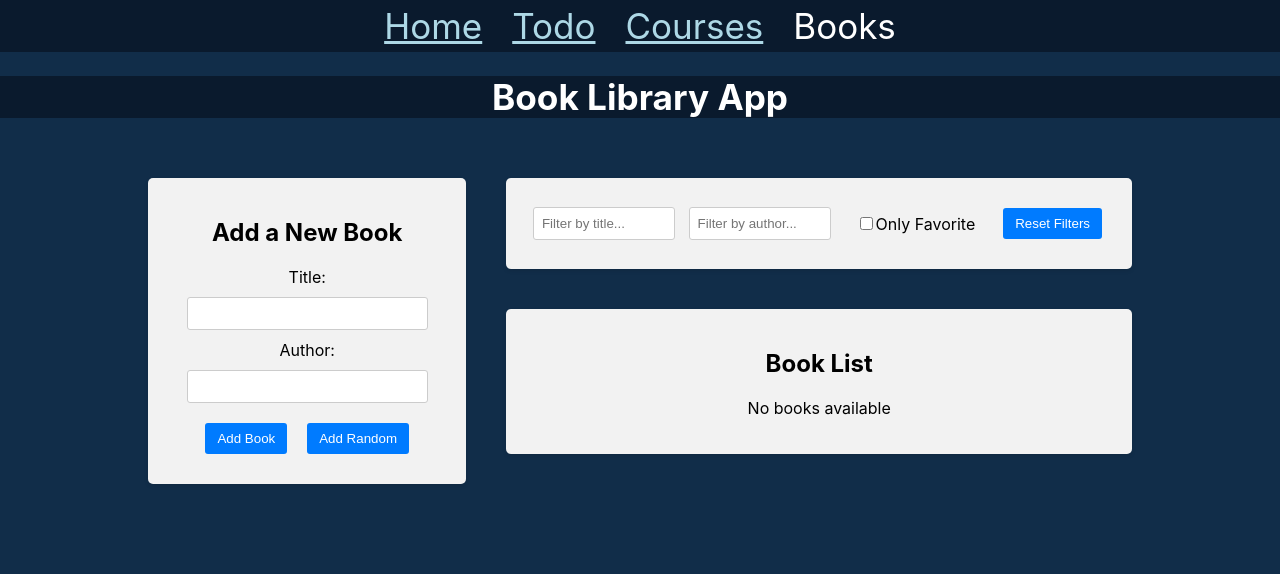
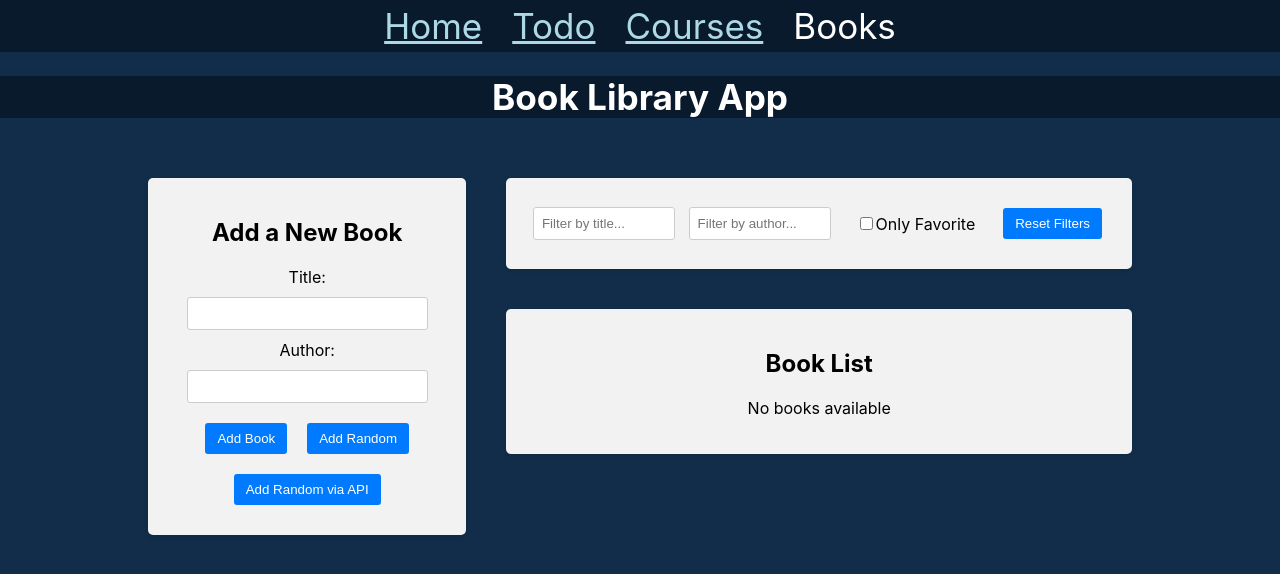
Before and after one commit to OlegTiotenshi/ReactSamples, a React (Create React App) app: page /books in a window 1280 px wide. Shown: the top 574 px of the page. Built offline with nearby package versions, Linux system fonts and the light colour scheme.

Commit message:
book_library_app_v2 add random book via API

```diff
--- a/package.json
+++ b/package.json
@@ -7,6 +7,7 @@
     "@testing-library/jest-dom": "^5.17.0",
     "@testing-library/react": "^13.4.0",
     "@testing-library/user-event": "^13.5.0",
+    "axios": "^1.7.2",
     "query-string": "^9.0.0",
     "react": "^18.3.1",
     "react-dom": "^18.3.1",
--- a/src/components/book_library_app/frontend/components/BookForm/BookForm.js
+++ b/src/components/book_library_app/frontend/components/BookForm/BookForm.js
@@ -1,5 +1,6 @@
 import { useState } from 'react'
 import { useDispatch } from 'react-redux'
+import axios from 'axios'
 import { addBook } from '../../redux/slices/booksSlice'
 import createBookWithID from '../../utils/createBookWithID'
 import booksData from '../../../data/book.json'
@@ -23,6 +24,17 @@ const BookForm = () => {
     const randomIndex = Math.floor(Math.random() * booksData.length)
     const randomBook = booksData[randomIndex]
     dispatch(addBook(createBookWithID(randomBook)))
+  }
+
+  const handleAddRandomViaAPI = async () => {
+    try {
+      const res = await axios.get('http://localhost:4000/random-book')
+      if (res?.data?.title && res?.data?.author) {
+        dispatch(addBook(createBookWithID(res.data)))
+      }
+    } catch (error) {
+      console.error('Error fetching random book', error)
+    }
   }
 
   return (
@@ -51,6 +63,9 @@ const BookForm = () => {
         <button type="button" onClick={handleAddRandomBook}>
           Add Random
         </button>
+        <button type="button" onClick={handleAddRandomViaAPI}>
+          Add Random via API
+        </button>
       </form>
     </div>
   )
```
Also changed, not shown: 2 other files (tests, documents, lock files or other folders).
